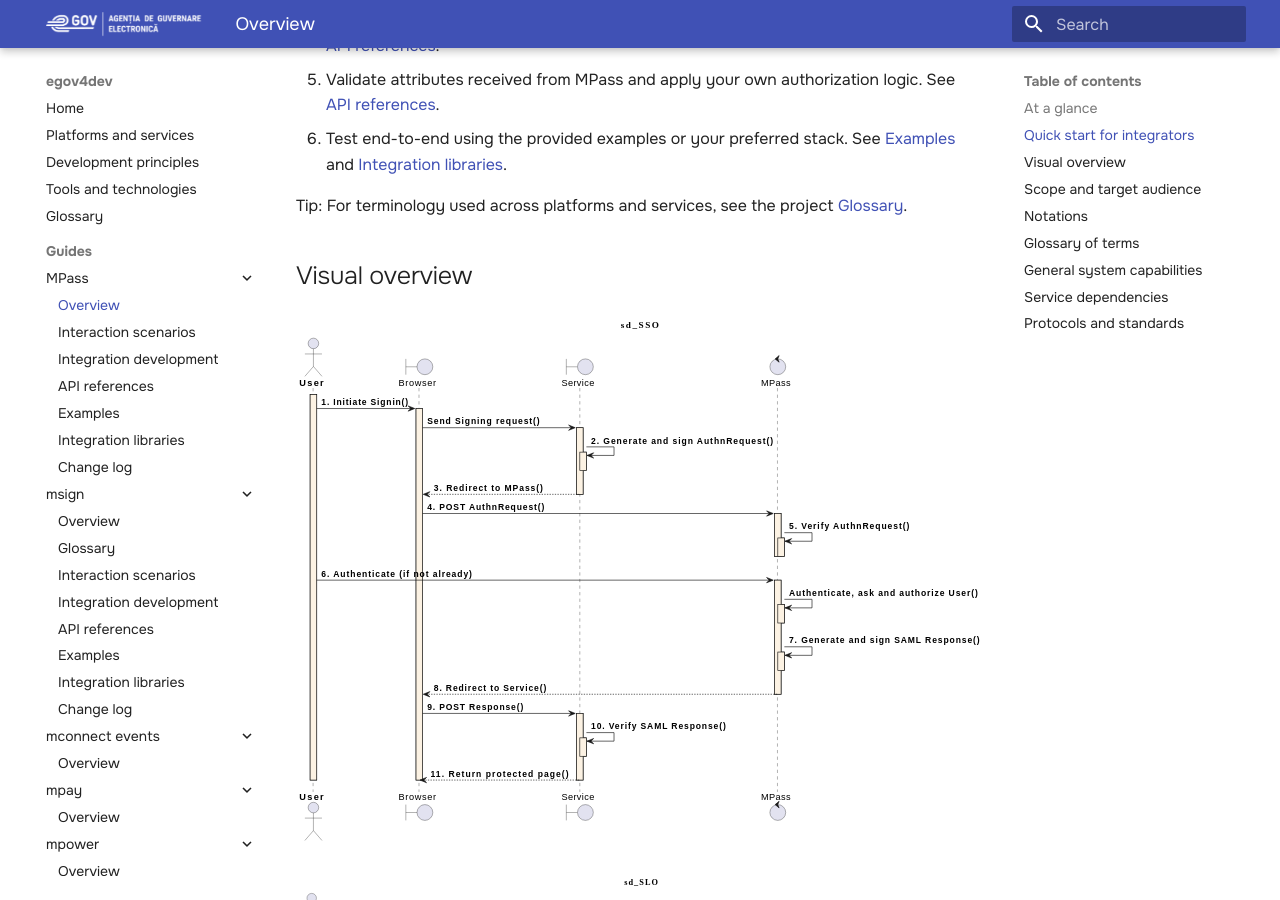
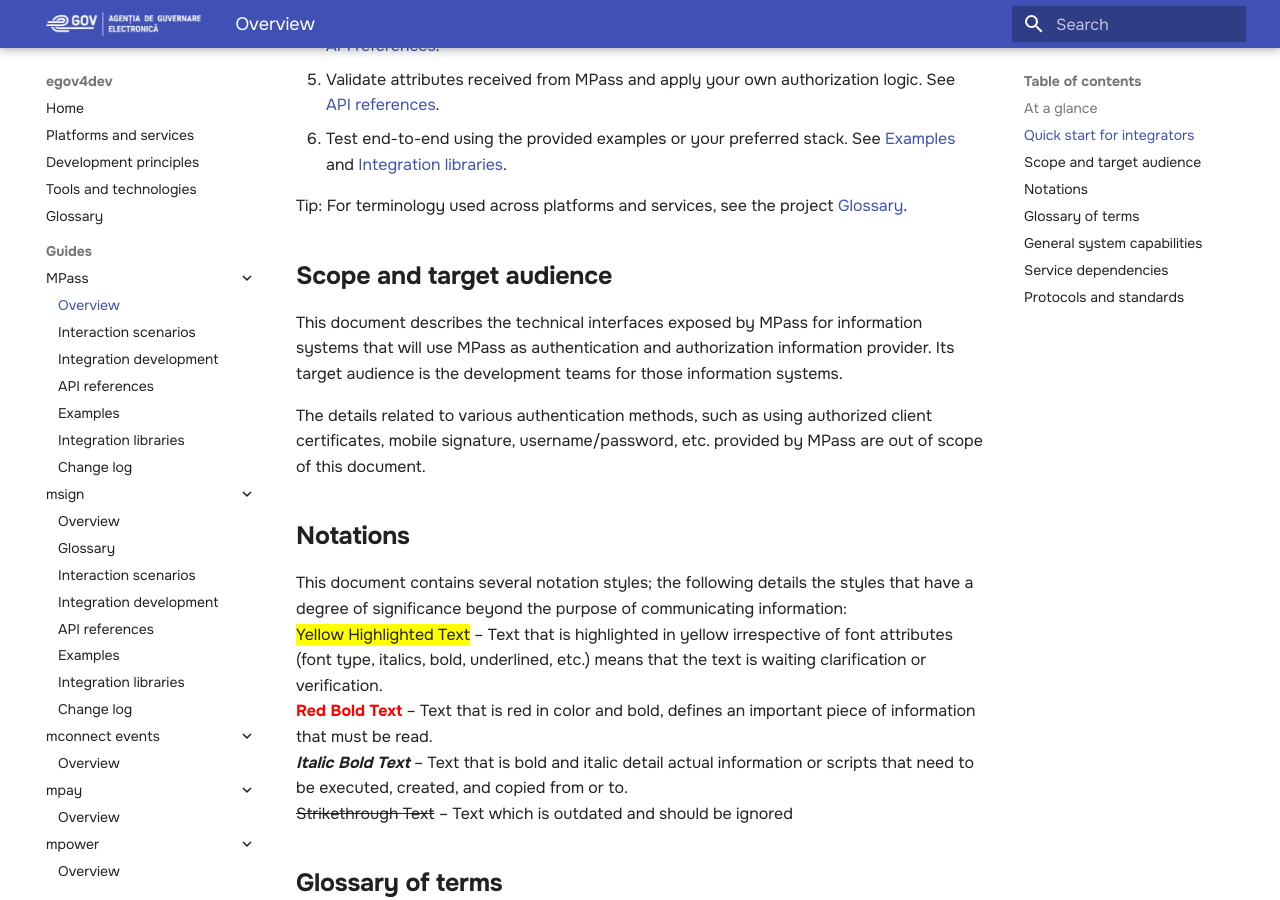
Before and after one commit to egov-moldova/egov4dev, an MkDocs documentation site: the page built from docs/guides/mpass/index.md, in a window 1280 px wide and 900 px high, scrolled down 997 px. Built offline with MkDocs 1.6.1 and Material for MkDocs 9.7.7, drawn with Linux system fonts in a browser that asks for light colours.

Commit message:
Remove visual overview section and associated images from index.md

```diff
--- a/docs/guides/mpass/index.md
+++ b/docs/guides/mpass/index.md
@@ -23,12 +23,6 @@
 6. Test end-to-end using the provided examples or your preferred stack. See [Examples](examples.md) and [Integration libraries](integration-libraries.md).
 
 Tip: For terminology used across platforms and services, see the project [Glossary](../../glossary/glossary.md).
-
-## Visual overview
-
-![MPass SSO sequence (light mode)](/assets/umls/mpass/interaction_scenarios/sso_lightmode.svg)
-
-![MPass SLO sequence (light mode)](/assets/umls/mpass/interaction_scenarios/slo_lightmode.svg)
 
 ##**Scope and target audience**
 
```
